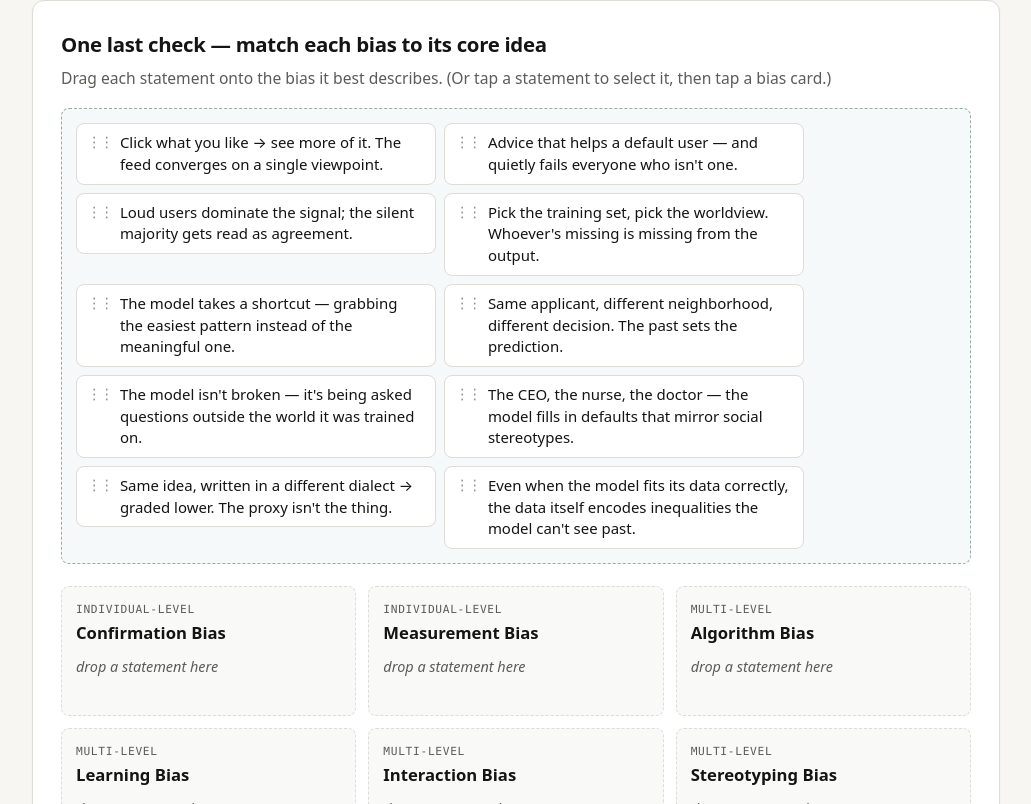
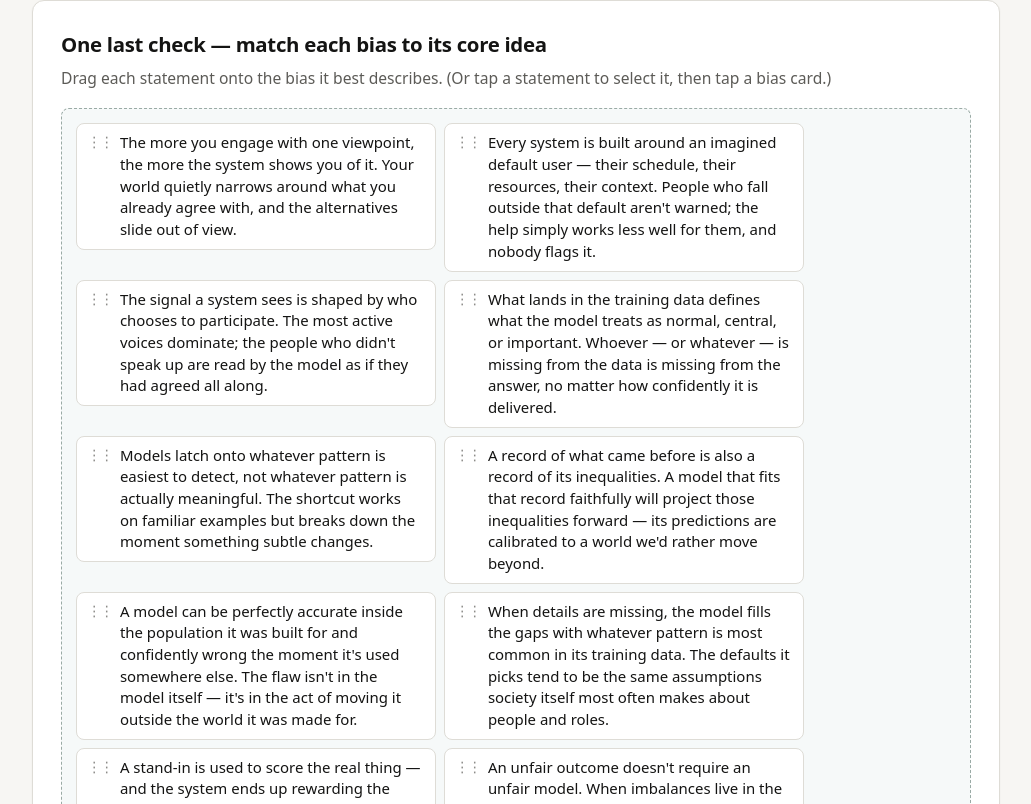
Before and after one commit to Nyckii/ai-literacy-website, a React (Vite) app: page / in a window 1280 px wide. Shown: the part 3056-3860 px from the top of the page, without its empty margins (124-1155 px from the left). Built offline with nearby package versions, Linux system fonts and the light colour scheme.

Commit message:
better wording

```diff
--- a/src/components/BiasRecap.tsx
+++ b/src/components/BiasRecap.tsx
@@ -22,70 +22,70 @@ const ENTRIES: Entry[] = [
     title: 'Confirmation Bias',
     level: 'individual',
     essence:
-      'Click what you like → see more of it. The feed converges on a single viewpoint.',
+      'The more you engage with one viewpoint, the more the system shows you of it. Your world quietly narrows around what you already agree with, and the alternatives slide out of view.',
   },
   {
     slug: 'measurement-bias',
     title: 'Measurement Bias',
     level: 'individual',
     essence:
-      'Same idea, written in a different dialect → graded lower. The proxy isn\'t the thing.',
+      'A stand-in is used to score the real thing — and the system ends up rewarding the stand-in itself. People who happen to look right by that surrogate win, even when the underlying work is identical.',
   },
   {
     slug: 'algorithm-bias',
     title: 'Algorithm Bias',
     level: 'multi-level',
     essence:
-      'Even when the model fits its data correctly, the data itself encodes inequalities the model can\'t see past.',
+      'An unfair outcome doesn\'t require an unfair model. When imbalances live in the data, the design, or the context the system runs in, even a model that "works correctly" produces predictions that disadvantage some groups over others.',
   },
   {
     slug: 'learning-bias',
     title: 'Learning Bias',
     level: 'multi-level',
     essence:
-      'The model takes a shortcut — grabbing the easiest pattern instead of the meaningful one.',
+      'Models latch onto whatever pattern is easiest to detect, not whatever pattern is actually meaningful. The shortcut works on familiar examples but breaks down the moment something subtle changes.',
   },
   {
     slug: 'interaction-bias',
     title: 'Interaction Bias',
     level: 'multi-level',
     essence:
-      'Loud users dominate the signal; the silent majority gets read as agreement.',
+      'The signal a system sees is shaped by who chooses to participate. The most active voices dominate; the people who didn\'t speak up are read by the model as if they had agreed all along.',
   },
   {
     slug: 'stereotyping-bias',
     title: 'Stereotyping Bias',
     level: 'multi-level',
     essence:
-      'The CEO, the nurse, the doctor — the model fills in defaults that mirror social stereotypes.',
+      'When details are missing, the model fills the gaps with whatever pattern is most common in its training data. The defaults it picks tend to be the same assumptions society itself most often makes about people and roles.',
   },
   {
     slug: 'historical-bias',
     title: 'Historical Bias',
     level: 'group',
     essence:
-      'Same applicant, different neighborhood, different decision. The past sets the prediction.',
+      'A record of what came before is also a record of its inequalities. A model that fits that record faithfully will project those inequalities forward — its predictions are calibrated to a world we\'d rather move beyond.',
   },
   {
     slug: 'exclusion-bias',
     title: 'Exclusion Bias',
     level: 'group',
     essence:
-      'Advice that helps a default user — and quietly fails everyone who isn\'t one.',
+      'Every system is built around an imagined default user — their schedule, their resources, their context. People who fall outside that default aren\'t warned; the help simply works less well for them, and nobody flags it.',
   },
   {
     slug: 'representation-bias',
     title: 'Representation Bias',
     level: 'group',
     essence:
-      'Pick the training set, pick the worldview. Whoever\'s missing is missing from the output.',
+      'What lands in the training data defines what the model treats as normal, central, or important. Whoever — or whatever — is missing from the data is missing from the answer, no matter how confidently it is delivered.',
   },
   {
     slug: 'mapping-bias',
     title: 'Mapping Bias',
     level: 'group',
     essence:
-      'The model isn\'t broken — it\'s being asked questions outside the world it was trained on.',
+      'A model can be perfectly accurate inside the population it was built for and confidently wrong the moment it\'s used somewhere else. The flaw isn\'t in the model itself — it\'s in the act of moving it outside the world it was made for.',
   },
 ];
 
```
